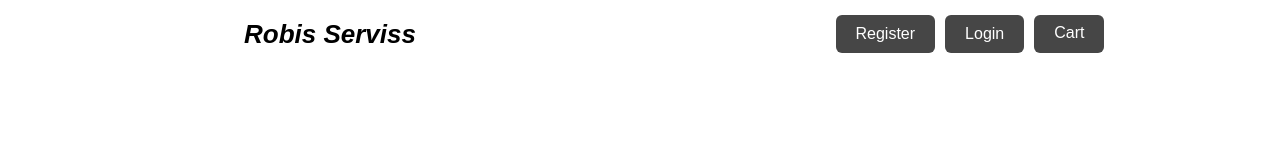
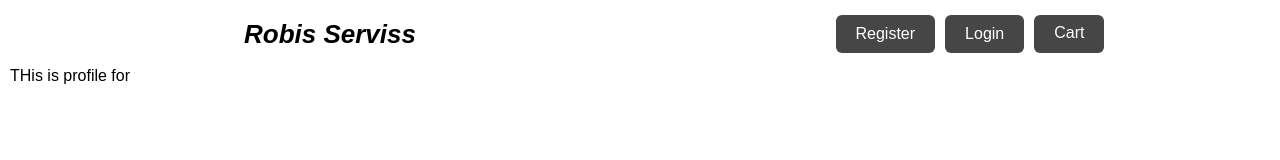
Before and after one commit to roberttss/Roberts-auto-serviss, a React (Vite) app in the folder Frontend/: page /profile in a window 1280 px wide. Shown: the top 160 px of the page. Built offline with nearby package versions, Linux system fonts and the light colour scheme.

Commit message:
Added profile page

```diff
--- a/Frontend/src/Components/PageHeader/PageHeader.tsx
+++ b/Frontend/src/Components/PageHeader/PageHeader.tsx
@@ -37,7 +37,7 @@ const PageHeader = () => {
                 {user !== null ? (
                     <>
                         <button className="pageHeader__button--standart" onClick={logout}>Logout</button>
-                        <button className="pageHeader__button--standart">Profile</button>
+                        <Link to="/profile" className="pageHeader__button--standart">Profile</Link>
                     </>
 
                 ) : (
--- /dev/null
+++ b/Frontend/src/Pages/Profile/Profile.tsx
@@ -0,0 +1,12 @@
+import { useContext } from "react"
+import { GlobalContext } from "../../GlobalContext/GlobalContext"
+
+export const Profile = () => {
+    const { user } = useContext(GlobalContext)
+
+    return (
+        <div className="marginForHeader">
+            <h1>THis is profile for {user?.name}</h1>
+        </div>
+    )
+}
--- a/Frontend/src/RouterFile.tsx
+++ b/Frontend/src/RouterFile.tsx
@@ -2,6 +2,7 @@ import { BrowserRouter, Route, Routes } from "react-router-dom"
 import MainPage from "./Pages/MainPage/MainPage"
 import { Cart } from "./Pages/Cart/Cart"
 import PageHeader from "./Components/PageHeader/PageHeader"
+import { Profile } from "./Pages/Profile/Profile"
 
 export const RouterFile = () => {
 
@@ -12,6 +13,7 @@ export const RouterFile = () => {
                 <Routes>
                     <Route path="" element={<MainPage />} />
                     <Route path="cart" element={<Cart />} />
+                    <Route path="profile" element={<Profile />} />
                 </Routes>
             </BrowserRouter>
         </div>
```
Also changed, not shown: Frontend/src/Pages/Profile/Profile.scss (added).
